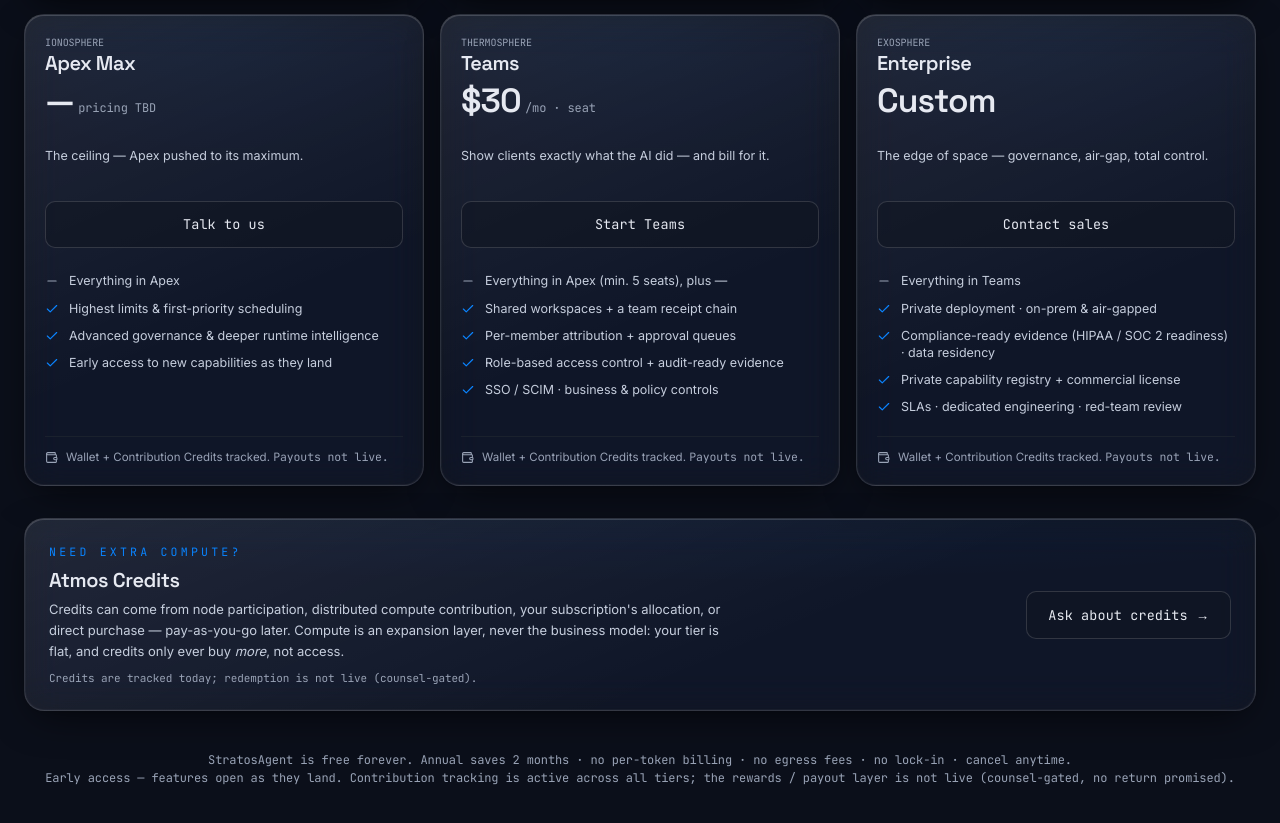
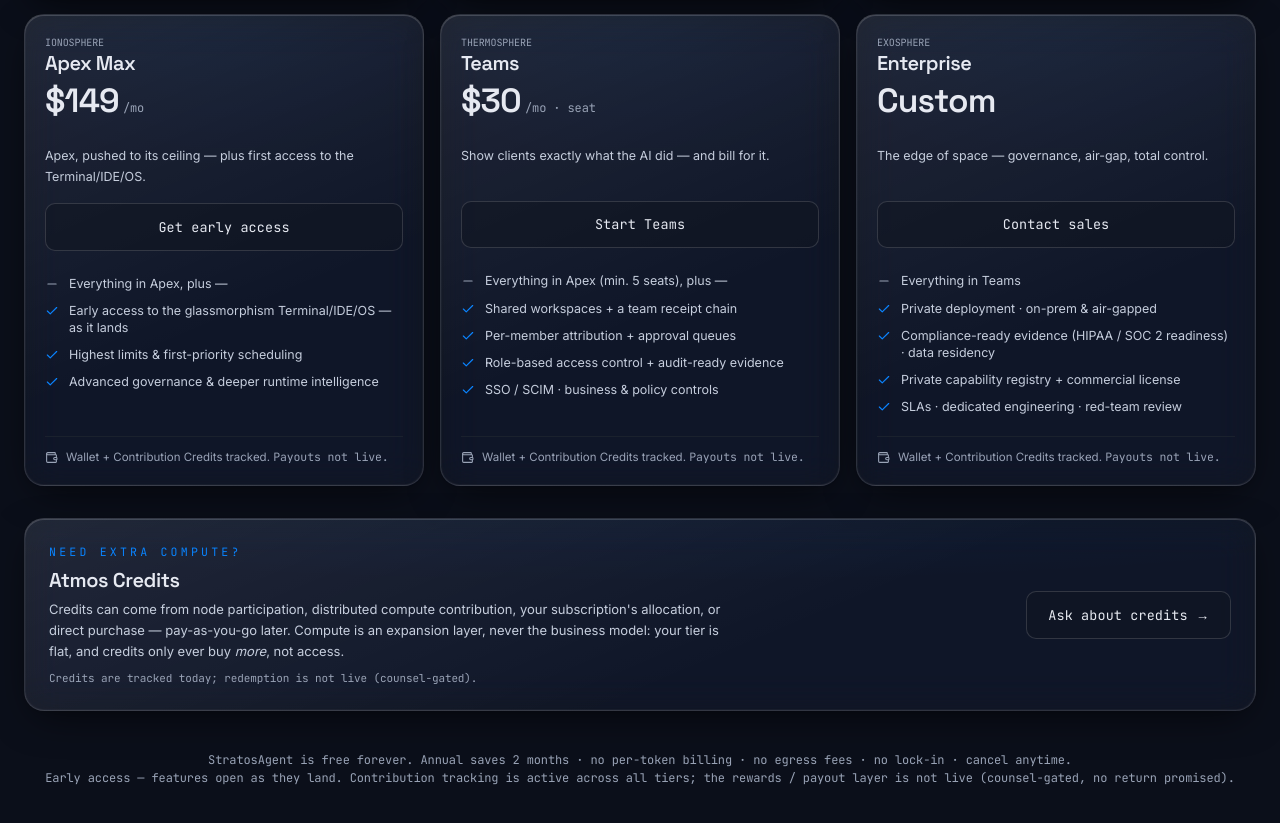
Before and after one commit to EfficientLabs-ai/efficientlabs-web, a Next.js app: page /pricing in a window 1280 px wide. Shown: the part 1048-1871 px from the top of the page. Built offline with nearby package versions, Linux system fonts and the light colour scheme.

Commit message:
chore(status): automated public-status refresh 2026-06-19T09:31Z
Generated on the VPS by publish-public-status.sh from the operating layer's
own telemetry. Artifact-only; pushed to status-artifacts (never main/code).

```diff
--- a/components/Pricing.tsx
+++ b/components/Pricing.tsx
@@ -83,15 +83,15 @@
   {
     name: "Apex Max",
     layer: "Ionosphere",
-    tagline: "The ceiling — Apex pushed to its maximum.",
-    fixedPrice: "—",
-    fixedCadence: "pricing TBD",
-    cta: { label: "Talk to us", href: "mailto:hello@efficientlabs.ai?subject=Apex%20Max" },
+    tagline: "Apex, pushed to its ceiling — plus first access to the Terminal/IDE/OS.",
+    fixedPrice: "$149",
+    fixedCadence: "/mo",
+    cta: { label: "Get early access", href: "mailto:hello@efficientlabs.ai?subject=Apex%20Max%20early%20access" },
     features: [
-      "Everything in Apex",
+      "Everything in Apex, plus —",
+      "Early access to the glassmorphism Terminal/IDE/OS — as it lands",
       "Highest limits & first-priority scheduling",
       "Advanced governance & deeper runtime intelligence",
-      "Early access to new capabilities as they land",
     ],
   },
   {
--- a/data/public-status.json
+++ b/data/public-status.json
@@ -1,6 +1,6 @@
 {
   "format": "efl.public-status.v1",
-  "generated_at": "2026-06-19T09:01:05.982Z",
+  "generated_at": "2026-06-19T09:31:05.138Z",
   "render_rules": "MEASURED values render as numbers; ESTIMATED only with its label; null renders as 'not measured'. Staleness is shown, never hidden.",
   "tiles": {
     "heartbeat": {
@@ -148,7 +148,7 @@
     },
     "receipts": {
       "label": "MEASURED",
-      "updated_at": "2026-06-19T09:01:06.097Z",
+      "updated_at": "2026-06-19T09:31:05.263Z",
       "count": 1,
       "node_did": "did:atmos:b6720287c41338f851ab37e0e6b90adc73f05e45",
       "bundle_path": "/proof/receipts-bundle.json",
@@ -174,7 +174,7 @@
     },
     "intelligence": {
       "label": "MEASURED",
-      "updated_at": "2026-06-19T09:01Z",
+      "updated_at": "2026-06-19T09:31Z",
       "counters": {
         "context_nodes": {
           "value": 512,
@@ -319,7 +319,7 @@
       "label": "MEASURED",
       "updated_at": "2026-06-19",
       "sessions": 12,
-      "requests": 11976,
+      "requests": 12056,
       "weighted_cache_hit_pct": 96.8,
       "method": "provider-reported usage fields; cache hit = cache_read ÷ (input + cache_read + cache_create) summed over all sessions",
       "verify": "published artifact — recomputable from the method shown; no dollar figure is published anywhere"
--- a/data/runtime-score.json
+++ b/data/runtime-score.json
@@ -1,6 +1,6 @@
 {
   "format": "efl.runtime-score.v1",
-  "generated_at": "2026-06-19T09:01:06.263Z",
+  "generated_at": "2026-06-19T09:31:05.434Z",
   "render_rules": "MEASURED cards render values with verdicts; null cards render 'not measured' with the reason, greyed, in place — the grid shape never changes. Staleness is shown, never hidden.",
   "hero": {
     "measured": 5,
@@ -35,7 +35,7 @@
     },
     "continuity": {
       "label": "MEASURED",
-      "updated_at": "2026-06-19T09:01:06.097Z",
+      "updated_at": "2026-06-19T09:31:05.263Z",
       "verdict": "GREEN",
       "inputs": {
         "signed_receipts": 1,
@@ -65,7 +65,7 @@
     },
     "ownership": {
       "label": "MEASURED",
-      "updated_at": "2026-06-19T09:01:06.097Z",
+      "updated_at": "2026-06-19T09:31:05.263Z",
       "verdict": "GREEN",
       "inputs": {
         "signed_receipts": 1,
--- a/public/proof/receipts-bundle.json
+++ b/public/proof/receipts-bundle.json
@@ -1,6 +1,6 @@
 {
   "format": "stratos.capability-receipts.v1",
-  "exported_at": 1781859666097,
+  "exported_at": 1781861465263,
   "node_id": "did:atmos:b6720287c41338f851ab37e0e6b90adc73f05e45",
   "public_key": {
     "x25519Der": "MCowBQYDK2VuAyEAqTznazYQXs+VK+o4ZVw3hegviXovVyqsWhViYJrrW38=",
```
